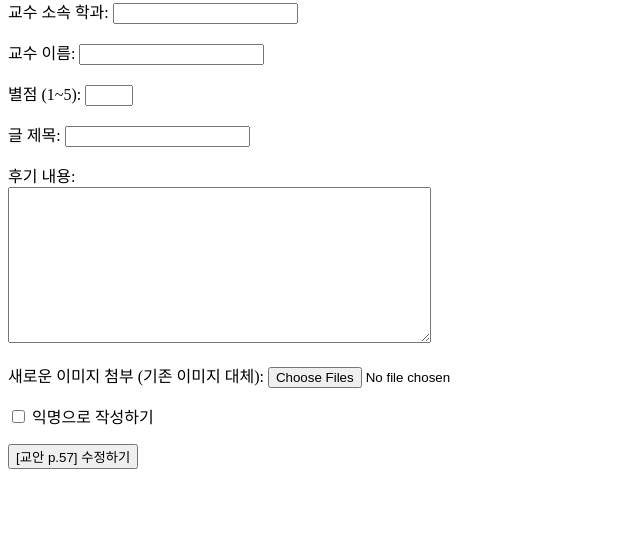
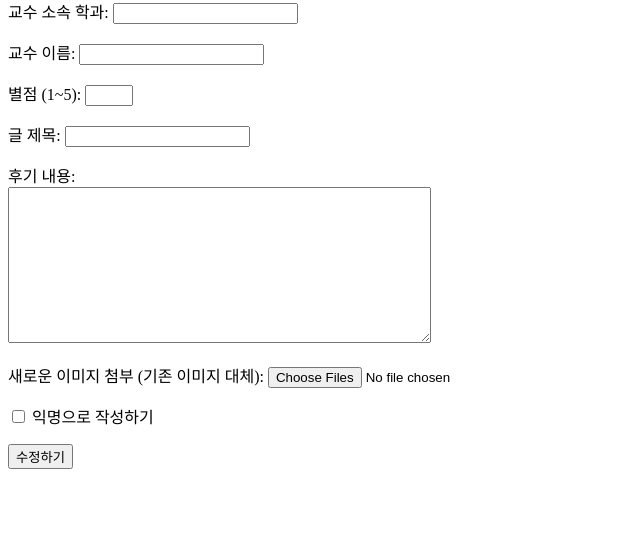
Before and after one commit to kseooy/likelion_toy_team1, a Django app: template everytime/posts/templates/posts/update.html in a window 1280 px wide. Shown: the part 126-670 px from the top of the page, without its empty margins (0-640 px from the left). Run offline with Django 5.2, Linux system fonts and the light colour scheme; the template is opened without the code that fills it, so the values that code supplies are empty; parts of the project's set-up code (start-up, migrations or seed data) failed here and were passed over.

Commit message:
CRUD 2차 완성

```diff
--- a/everytime/posts/templates/posts/update.html
+++ b/everytime/posts/templates/posts/update.html
@@ -36,7 +36,7 @@
             <label for="anon">익명으로 작성하기</label>
         </p>
 
-        <input type="submit" value="[교안 p.57] 수정하기">
+        <input type="submit" value="수정하기">
     </form>
 </body>
 </html>
```
